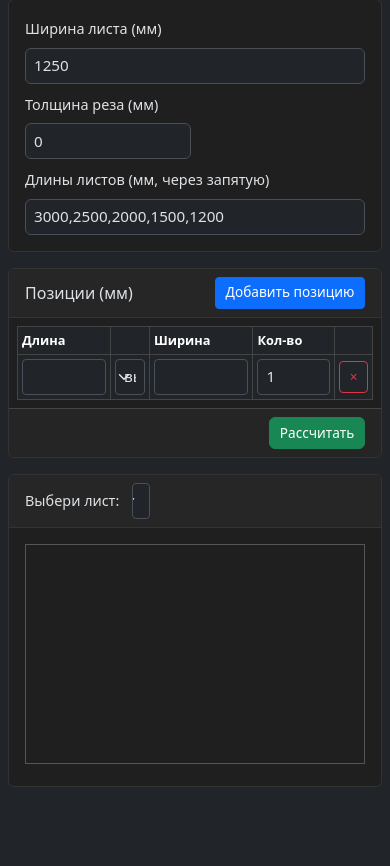
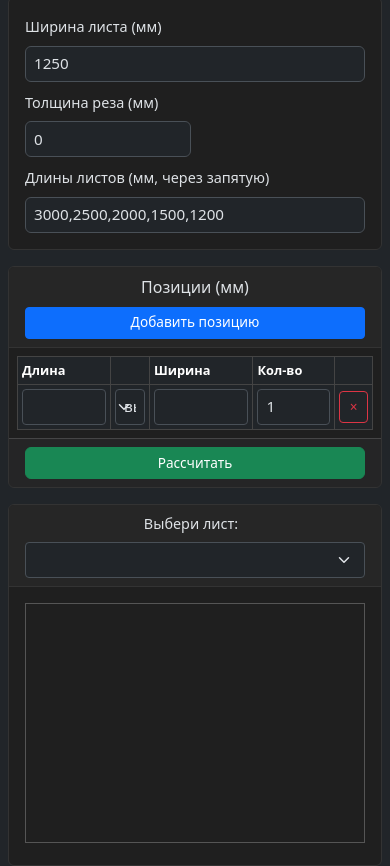
Before and after one commit to WinterQ/Zagotovka, a plain HTML site: page index.html in a window 390 px wide. Shown: the part 48-914 px from the top of the page. Before the commit the page ends 844 px from the top, so only its background shows below. Drawn offline with nearby package versions, Linux system fonts and the light colour scheme.

Commit message:
Update index.html

```diff
--- a/index.html
+++ b/index.html
@@ -4,10 +4,8 @@
   <meta charset="utf-8">
   <title>CutList JS</title>
 
-  <!-- Важно для айфона -->
   <meta name="viewport" content="width=device-width, initial-scale=1">
 
-  <!-- Bootstrap 5 CSS -->
   <link
     href="https://cdn.jsdelivr.net/npm/bootstrap@5.3.3/dist/css/bootstrap.min.css"
     rel="stylesheet"
@@ -16,8 +14,8 @@
   >
 
   <style>
-    body { padding-top: 10px; }
-    #sheet_canvas { width: 100%; height: 300px; border:1px solid #555; }
+    body { padding-top: 4px; }
+    #sheet_canvas { width: 100%; height: 260px; border:1px solid #555; }
 
     .card { background-color: #1f1f1f; border-color: #333; }
     .card-header { background-color: #262626; border-bottom-color: #333; }
@@ -26,9 +24,8 @@
       border-color: #444;
     }
 
-    /* Мобильная адаптация под iPhone */
     @media (max-width: 576px) {
-      body { padding-top: 6px; }
+      body { padding-top: 4px; }
       h1.h3 { font-size: 1.3rem; }
 
       .form-label { font-size: 0.9rem; }
@@ -44,7 +41,7 @@
         font-size: 0.8rem;
       }
 
-      #sheet_canvas { height: 220px; }
+      #sheet_canvas { height: 240px; }
 
       .btn {
         font-size: 0.85rem;
@@ -77,9 +74,9 @@
 
     <!-- Позиции + кнопка расчёта -->
     <div class="card mb-3">
-      <div class="card-header d-flex justify-content-between align-items-center">
-        <span>Позиции (мм)</span>
-        <button class="btn btn-sm btn-primary" onclick="addRow()">Добавить позицию</button>
+      <div class="card-header d-flex flex-column flex-md-row justify-content-between align-items-stretch gap-2">
+        <span class="align-self-center">Позиции (мм)</span>
+        <button class="btn btn-sm btn-primary w-100 w-md-auto" onclick="addRow()">Добавить позицию</button>
       </div>
       <div class="card-body p-2">
         <div class="table-responsive">
@@ -98,7 +95,7 @@
         </div>
       </div>
       <div class="card-footer text-end">
-        <button class="btn btn-success" onclick="calc()">Рассчитать</button>
+        <button class="btn btn-success w-100 w-md-auto" onclick="calc()">Рассчитать</button>
       </div>
     </div>
 
@@ -106,10 +103,10 @@
     <div class="row g-3">
       <div class="col-12">
         <div class="card h-100">
-          <div class="card-header">
+          <div class="card-header d-flex flex-column flex-md-row align-items-center gap-2">
             <label class="form-label me-2 mb-0">Выбери лист:</label>
             <select id="sheet_select"
-                    class="form-select form-select-sm d-inline-block w-auto"
+                    class="form-select form-select-sm w-100 w-md-auto"
                     onchange="drawSelectedSheet()"></select>
           </div>
           <div class="card-body">
@@ -120,7 +117,6 @@
     </div>
   </div>
 
-  <!-- Bootstrap JS -->
   <script src="https://cdn.jsdelivr.net/npm/bootstrap@5.3.3/dist/js/bootstrap.bundle.min.js"
           integrity="sha384-YvpcrYf0tY3lHB60NNkmXc5s9fDVZLESaAA55NDzOxhy9GkcIdslK1eN7N6jIeHz"
           crossorigin="anonymous"></script>
@@ -247,7 +243,7 @@
       const canvas = document.getElementById("sheet_canvas");
       const rect = canvas.getBoundingClientRect();
       canvas.width  = rect.width;
-      canvas.height = window.innerWidth <= 576 ? 220 : 300; // ниже на телефоне
+      canvas.height = window.innerWidth <= 576 ? 240 : 260;
 
       const ctx = canvas.getContext("2d");
       const w = canvas.width;
@@ -283,7 +279,7 @@
       ctx.fillStyle = "#fff";
       ctx.textAlign = "center";
       ctx.textBaseline = "bottom";
-      ctx.font = window.innerWidth <= 576 ? "13px Arial" : "12px Arial";
+      ctx.font = window.innerWidth <= 576 ? "14px Arial" : "12px Arial";
       ctx.fillText(
         `Лист ${fromUnits(sheet.length_u)} × ${sheetW.toFixed(1)} мм`,
         (x0 + x1) / 2,
@@ -296,7 +292,7 @@
 
       ctx.textAlign = "center";
       ctx.textBaseline = "middle";
-      ctx.font = window.innerWidth <= 576 ? "11px Arial" : "10px Arial";
+      ctx.font = window.innerWidth <= 576 ? "12px Arial" : "10px Arial";
 
       for (const it of sheet.items) {
         const widthU  = it.width_u;
@@ -347,7 +343,6 @@
       }
     }
 
-    // стартовая строка
     addRow();
   </script>
 </body>
```
